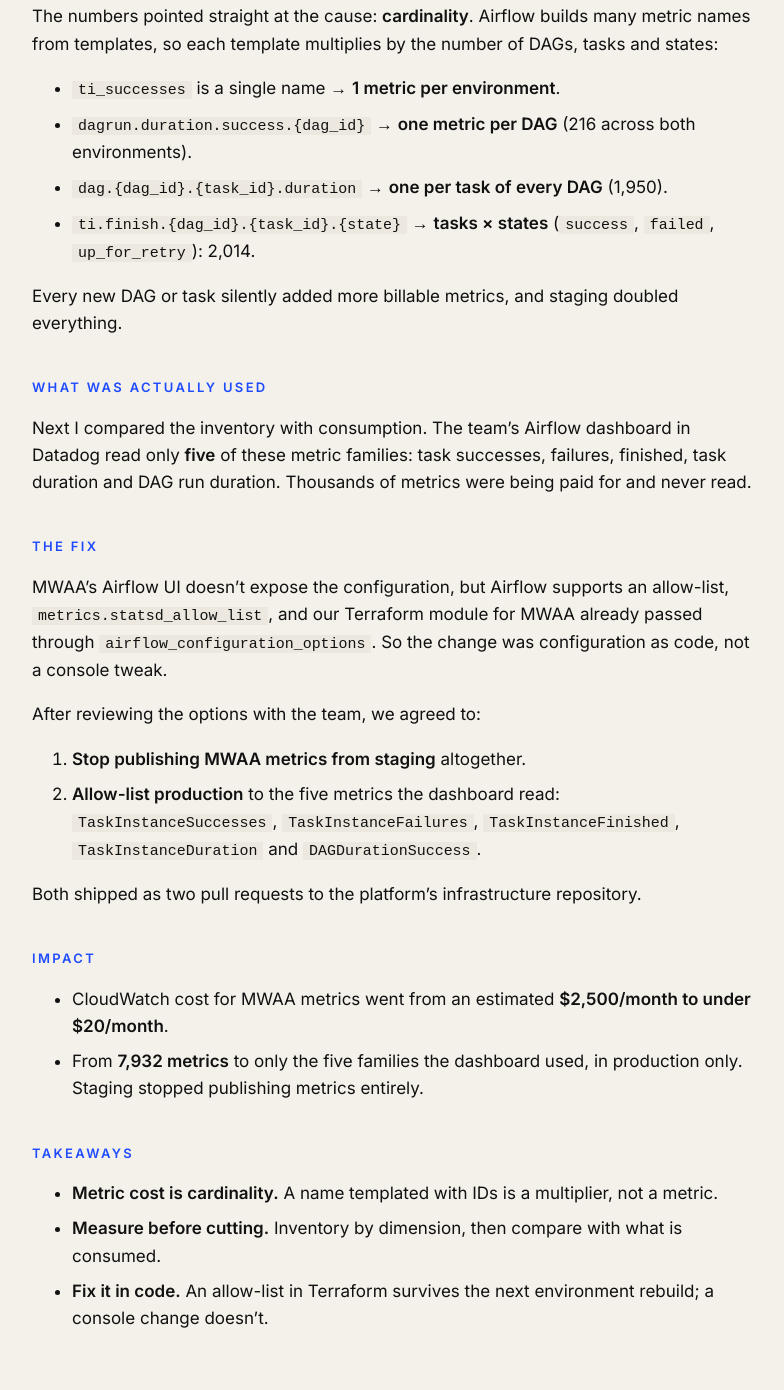
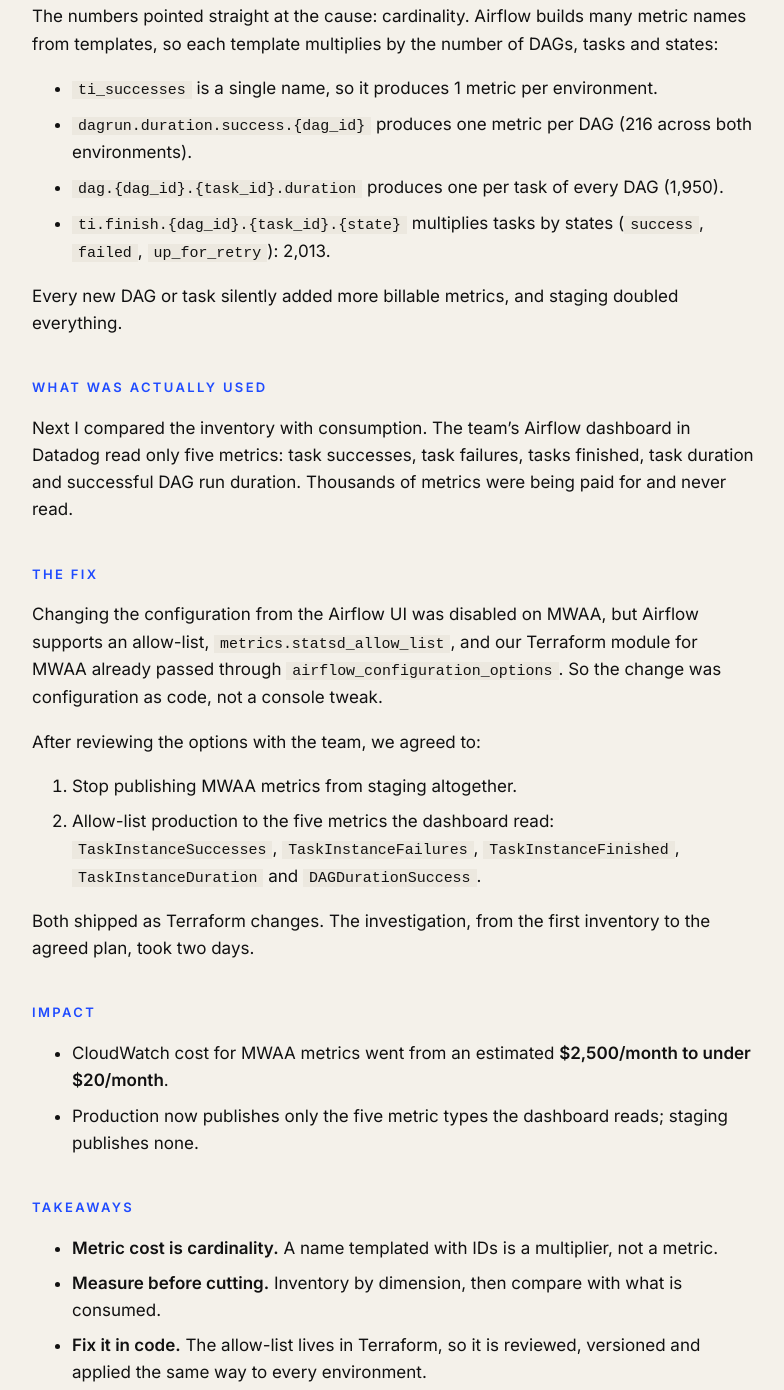
Before and after one commit to alvarofpp/alvarofpp.github.io, an Astro site: page /work/mwaa-metrics-cost in a window 1280 px wide. Shown: the part 1371-2761 px from the top of the page, without its empty margins (246-1030 px from the left). Built offline with nearby package versions, Linux system fonts and the light colour scheme; Astro itself is replaced by a stand-in of ours.

Commit message:
docs(work): aplica revisão técnica no estudo do mwaa

```diff
--- a/src/content/work/mwaa-metrics-cost.md
+++ b/src/content/work/mwaa-metrics-cost.md
@@ -11,9 +11,9 @@
 
 ## Context
 
-Méliuz ran its data pipelines on **Amazon MWAA** (managed Apache Airflow 2.2.2) in two environments,
-staging and production. Out of the box, MWAA publishes Airflow's StatsD metrics to **CloudWatch as
-custom metrics**, and CloudWatch bills every distinct custom metric, every month.
+Méliuz ran its data pipelines on Amazon MWAA (managed Apache Airflow 2.2.2) in two environments,
+staging and production. Out of the box, MWAA publishes Airflow's StatsD metrics to CloudWatch as
+custom metrics, and CloudWatch bills every distinct custom metric, every month.
 
 The CloudWatch bill for MWAA metrics had grown to an estimated **$2,500/month**.
 
@@ -30,45 +30,46 @@
 | Environment, Function / Job / Operator / Pool | 51 |
 | **Total** | **7,932** |
 
-The numbers pointed straight at the cause: **cardinality**. Airflow builds many metric names from
+The numbers pointed straight at the cause: cardinality. Airflow builds many metric names from
 templates, so each template multiplies by the number of DAGs, tasks and states:
 
-- `ti_successes` is a single name → **1 metric per environment**.
-- `dagrun.duration.success.{dag_id}` → **one metric per DAG** (216 across both environments).
-- `dag.{dag_id}.{task_id}.duration` → **one per task of every DAG** (1,950).
-- `ti.finish.{dag_id}.{task_id}.{state}` → **tasks × states** (`success`, `failed`, `up_for_retry`): 2,014.
+- `ti_successes` is a single name, so it produces 1 metric per environment.
+- `dagrun.duration.success.{dag_id}` produces one metric per DAG (216 across both environments).
+- `dag.{dag_id}.{task_id}.duration` produces one per task of every DAG (1,950).
+- `ti.finish.{dag_id}.{task_id}.{state}` multiplies tasks by states (`success`, `failed`,
+  `up_for_retry`): 2,013.
 
 Every new DAG or task silently added more billable metrics, and staging doubled everything.
 
 ## What was actually used
 
 Next I compared the inventory with consumption. The team's Airflow dashboard in Datadog read only
-**five** of these metric families: task successes, failures, finished, task duration and DAG run
+five metrics: task successes, task failures, tasks finished, task duration and successful DAG run
 duration. Thousands of metrics were being paid for and never read.
 
 ## The fix
 
-MWAA's Airflow UI doesn't expose the configuration, but Airflow supports an allow-list,
-`metrics.statsd_allow_list`, and our Terraform module for MWAA already passed through
+Changing the configuration from the Airflow UI was disabled on MWAA, but Airflow supports an
+allow-list, `metrics.statsd_allow_list`, and our Terraform module for MWAA already passed through
 `airflow_configuration_options`. So the change was configuration as code, not a console tweak.
 
 After reviewing the options with the team, we agreed to:
 
-1. **Stop publishing MWAA metrics from staging** altogether.
-2. **Allow-list production** to the five metrics the dashboard read: `TaskInstanceSuccesses`,
+1. Stop publishing MWAA metrics from staging altogether.
+2. Allow-list production to the five metrics the dashboard read: `TaskInstanceSuccesses`,
    `TaskInstanceFailures`, `TaskInstanceFinished`, `TaskInstanceDuration` and `DAGDurationSuccess`.
 
-Both shipped as two pull requests to the platform's infrastructure repository.
+Both shipped as Terraform changes. The investigation, from the first inventory to the agreed
+plan, took two days.
 
 ## Impact
 
 - CloudWatch cost for MWAA metrics went from an estimated **$2,500/month to under $20/month**.
-- From **7,932 metrics** to only the five families the dashboard used, in production only.
-  Staging stopped publishing metrics entirely.
+- Production now publishes only the five metric types the dashboard reads; staging publishes none.
 
 ## Takeaways
 
 - **Metric cost is cardinality.** A name templated with IDs is a multiplier, not a metric.
 - **Measure before cutting.** Inventory by dimension, then compare with what is consumed.
-- **Fix it in code.** An allow-list in Terraform survives the next environment rebuild; a console
-  change doesn't.
+- **Fix it in code.** The allow-list lives in Terraform, so it is reviewed, versioned and applied
+  the same way to every environment.
```
